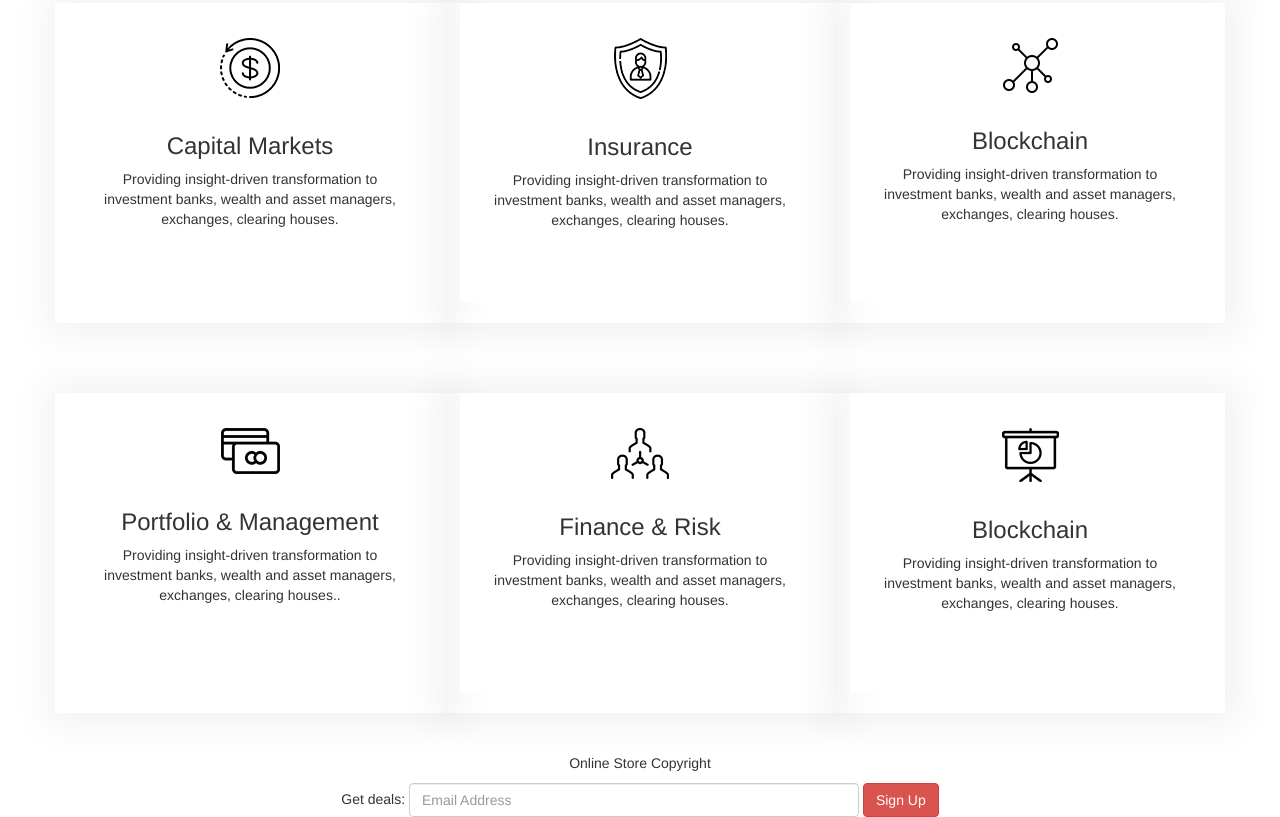
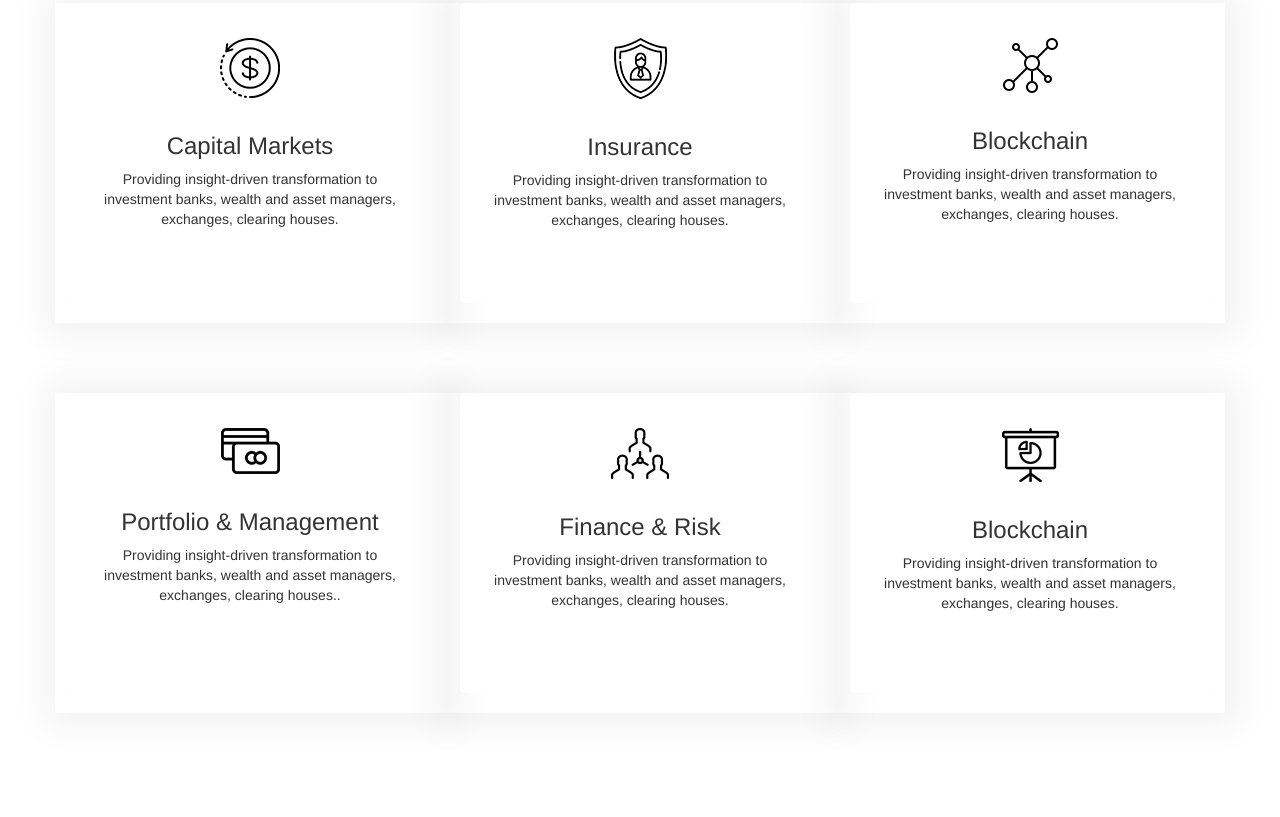
Before and after one commit to sathishkumarmsk/Services, a plain HTML site: page index.html in a window 1280 px wide. Shown: the part 585-1402 px from the top of the page. After the commit the page ends 1338 px from the top, so only its background shows below. Drawn offline with nearby package versions, Linux system fonts and the light colour scheme.

Commit message:
remove footer

```diff
--- a/index.html
+++ b/index.html
@@ -137,13 +137,7 @@
   </div>
 </div><br><br>
 
-<footer class="container-fluid text-center">
-  <p>Online Store Copyright</p>
-  <form class="form-inline">Get deals:
-    <input type="email" class="form-control" size="50" placeholder="Email Address">
-    <button type="button" class="btn btn-danger">Sign Up</button>
-  </form>
-</footer>
+<!--  -->
 
 </body>
 </html>
```
